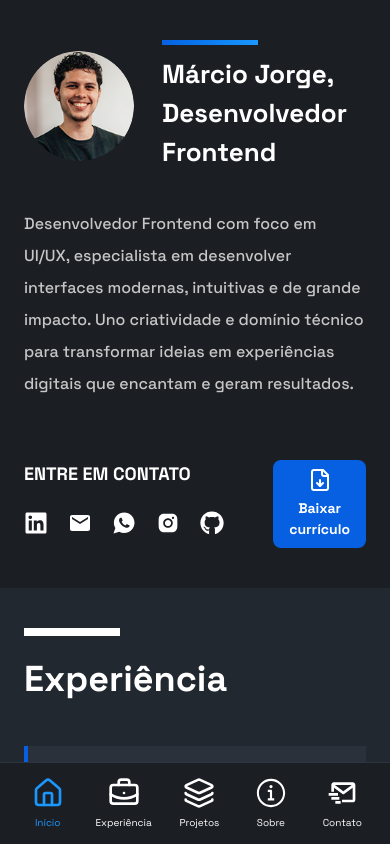
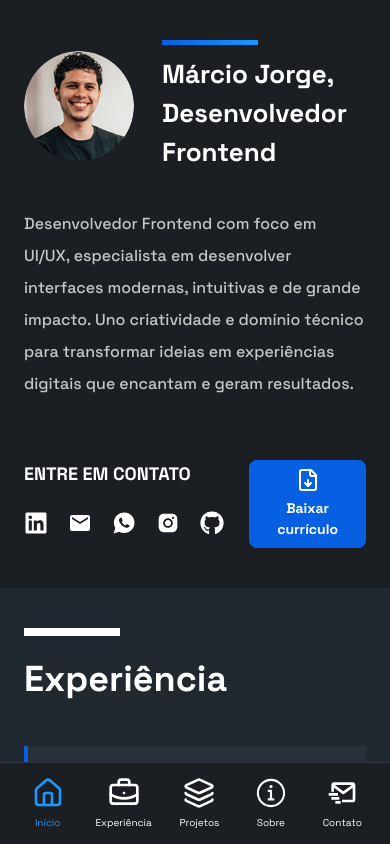
Before and after one commit to MarcioJorgeMelo/portfolio, a Next.js app: page / in a window 390 px wide. Built offline with nearby package versions, Linux system fonts and the light colour scheme.

Commit message:
style: improve responsivity´s variants button

```diff
--- a/src/components/ui/button.tsx
+++ b/src/components/ui/button.tsx
@@ -23,7 +23,7 @@ const buttonVariants = cva(
         download:
           "bg-primary-blue text-white font-bold text-[14px] flex flex-col items-center justify-center gap-1.5",
         seeMore:
-          "self-center bg-primary-blue flex items-center justify-center text-white font-bold text-[18px]",
+          "self-center bg-primary-blue flex items-center justify-center text-white font-bold text-[16px] xsm:text-[18px]",
         emailButton: "bg-transparent",
         underline:
           "w-fit text-base text-white flex items-center gap-3 pb-1.5 border-b-[1.5px] border-[#445166] rounded-none",
@@ -33,7 +33,7 @@ const buttonVariants = cva(
         sm: "h-8 rounded-md gap-1.5 px-3 has-[>svg]:px-2.5",
         lg: "h-10 rounded-md px-6 has-[>svg]:px-4",
         icon: "size-9",
-        download: "w-full h-auto px-[16px] xsm:px-[28px] py-2",
+        download: "w-full h-auto px-[14px] ssm:px-[28px] py-2",
         seeMore: "px-6 py-3",
         emailButton: "w-fit",
         underline: "w-fit px-0 pb-1.5",
```
